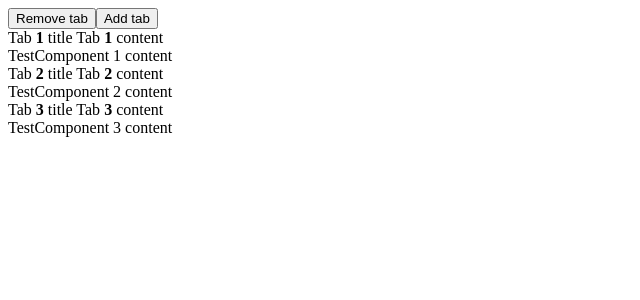
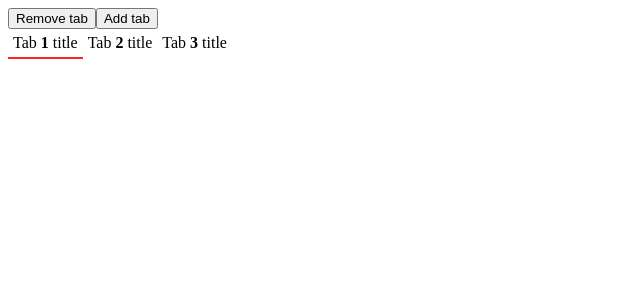
Before and after one commit to jgluhov/SkyengTabs, an Angular app: page / in a window 1280 px wide. Shown: the top 300 px of the page, without its empty margins (0-640 px from the left). Built offline with nearby package versions, Linux system fonts and the light colour scheme.

Commit message:
add tabs

```diff
--- a/src/app/app.component.html
+++ b/src/app/app.component.html
@@ -7,14 +7,14 @@
 
 <br>
 
-<tabs>
-  <tab *ngFor="let tab of tabs">
-    <tab-title>
+<app-tabs>
+  <app-tab *ngFor="let tab of tabs">
+    <app-tab-title>
       Tab <b>{{ tab }}</b> title
-    </tab-title>
-    <tab-content>
+    </app-tab-title>
+    <app-tab-content>
       Tab <b>{{ tab }}</b> content
       <app-test [tab]="tab"></app-test>
-    </tab-content>
-  </tab>
-</tabs>
+    </app-tab-content>
+  </app-tab>
+</app-tabs>
--- a/src/app/app.module.ts
+++ b/src/app/app.module.ts
@@ -5,6 +5,7 @@ import { NgModule, NO_ERRORS_SCHEMA } from '@angular/core';
 import { AppComponent } from './app.component';
 import { HelloComponent } from './hello.component';
 import { TestComponent } from './test.component';
+import { TabsModule } from './modules/tabs/tabs.module';
 
 @NgModule({
   declarations: [
@@ -13,7 +14,8 @@ import { TestComponent } from './test.component';
     TestComponent
   ],
   imports: [
-    BrowserModule
+    BrowserModule,
+    TabsModule
   ],
   providers: [],
   bootstrap: [AppComponent],
--- /dev/null
+++ b/src/app/modules/tabs/components/tab/tab.component.ts
@@ -0,0 +1,18 @@
+import { Component, ViewChild } from '@angular/core';
+
+@Component({
+  selector: 'app-tab',
+  template: `
+    <ng-template #titleTemplate>
+      <ng-content select="app-tab-title"></ng-content>
+    </ng-template>
+    <ng-template #contentTemplate>
+      <ng-content select="app-tab-content"></ng-content>
+    </ng-template>
+  `
+})
+export class TabComponent {
+  @ViewChild('titleTemplate') titleTemplate;
+  @ViewChild('contentTemplate') contentTemplate;
+  public active = false;
+}
--- /dev/null
+++ b/src/app/modules/tabs/components/tabs/tabs.component.ts
@@ -0,0 +1,46 @@
+import { Component, OnInit, QueryList, ContentChildren, AfterContentInit } from '@angular/core';
+import { TabComponent } from '../tab/tab.component';
+
+@Component({
+  selector: 'app-tabs',
+  template: `
+    <div class="tabs__titles" (click)="selectTab()">
+      <div *ngFor="let tab of tabs"
+        class="tabs__title"
+        [ngClass]="getActiveClass(tab)"
+        (click)="selectTab(tab)">
+        <ng-container [ngTemplateOutlet]="tab.titleTemplate"></ng-container>
+      </div>
+    </div>
+  `
+})
+export class TabsComponent implements OnInit, AfterContentInit {
+  @ContentChildren(TabComponent) tabs: QueryList<TabComponent>;
+
+  ngOnInit() {
+    console.log('here');
+  }
+
+  ngAfterContentInit() {
+    const activeTab = this.tabs.some((tab: TabComponent) => tab.active);
+
+    if (!activeTab) {
+      this.selectTab(this.tabs.first);
+    }
+  }
+
+  selectTab(selectedTab: TabComponent): void {
+    if (!selectedTab) {
+      return;
+    }
+
+    this.tabs.forEach((tab: TabComponent) => tab.active = false);
+    selectedTab.active = true;
+  }
+
+  getActiveClass(tab: TabComponent) {
+    if (tab.active) {
+      return 'tabs__title--active';
+    }
+  }
+}
```
Also changed, not shown: src/app/modules/tabs/tabs.module.ts (added, +13 -0 lines), 2 other files (tests, documents, lock files or other folders).
